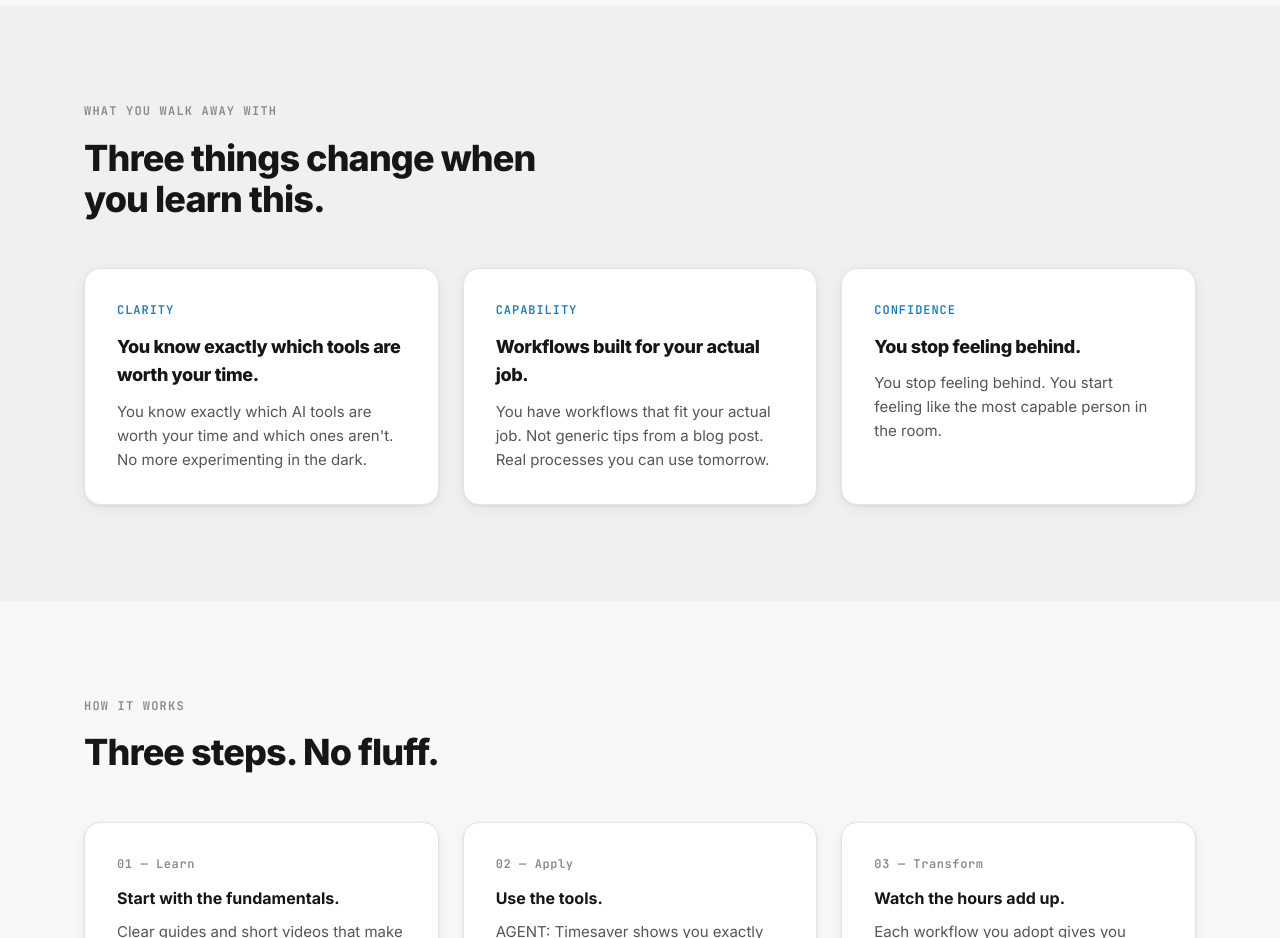
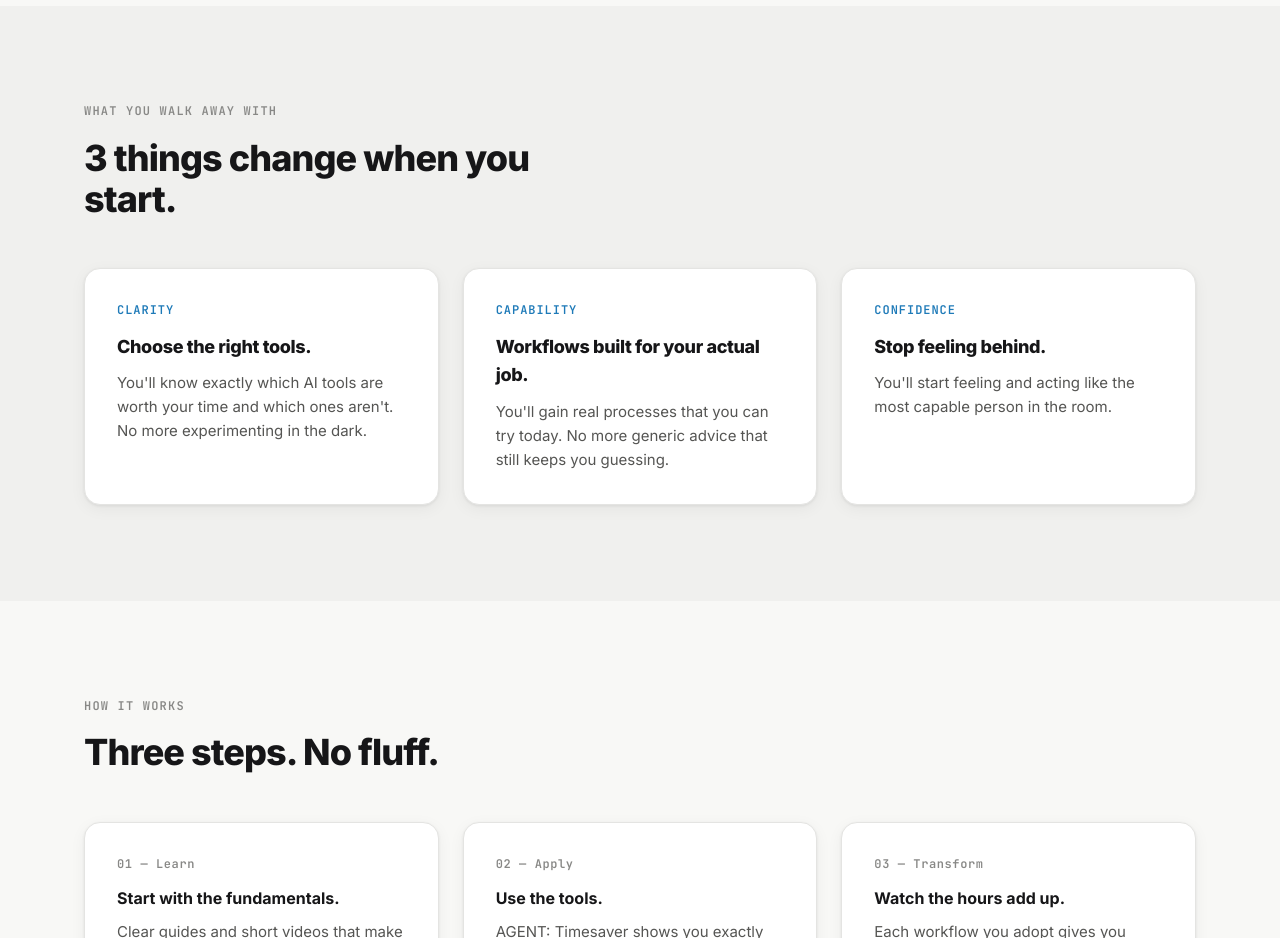
Before and after one commit to coolcalvin457-tech/agent-timesaver-nextjs, a Next.js app: page / in a window 1280 px wide. Shown: the part 3260-4198 px from the top of the page. Built offline with nearby package versions, Linux system fonts and the light colour scheme.

Commit message:
Update transformation section copy and headlines

```diff
--- a/app/page.tsx
+++ b/app/page.tsx
@@ -205,32 +205,32 @@ export default function Home() {
               className="heading-1"
               style={{ marginBottom: "48px", maxWidth: "480px" }}
             >
-              Three things change when you learn this.
+              3 things change when you start.
             </h2>
 
             <div className="outcomes-grid">
               <div className="outcome-card">
                 <div className="outcome-label">Clarity</div>
-                <div className="outcome-headline">You know exactly which tools are worth your time.</div>
+                <div className="outcome-headline">Choose the right tools.</div>
                 <p className="outcome-body">
-                  You know exactly which AI tools are worth your time and which
-                  ones aren&apos;t. No more experimenting in the dark.
+                  You&apos;ll know exactly which AI tools are worth your time
+                  and which ones aren&apos;t. No more experimenting in the dark.
                 </p>
               </div>
               <div className="outcome-card">
                 <div className="outcome-label">Capability</div>
                 <div className="outcome-headline">Workflows built for your actual job.</div>
                 <p className="outcome-body">
-                  You have workflows that fit your actual job. Not generic tips
-                  from a blog post. Real processes you can use tomorrow.
+                  You&apos;ll gain real processes that you can try today. No
+                  more generic advice that still keeps you guessing.
                 </p>
               </div>
               <div className="outcome-card">
                 <div className="outcome-label">Confidence</div>
-                <div className="outcome-headline">You stop feeling behind.</div>
+                <div className="outcome-headline">Stop feeling behind.</div>
                 <p className="outcome-body">
-                  You stop feeling behind. You start feeling like the most
-                  capable person in the room.
+                  You&apos;ll start feeling and acting like the most capable
+                  person in the room.
                 </p>
               </div>
             </div>
```
